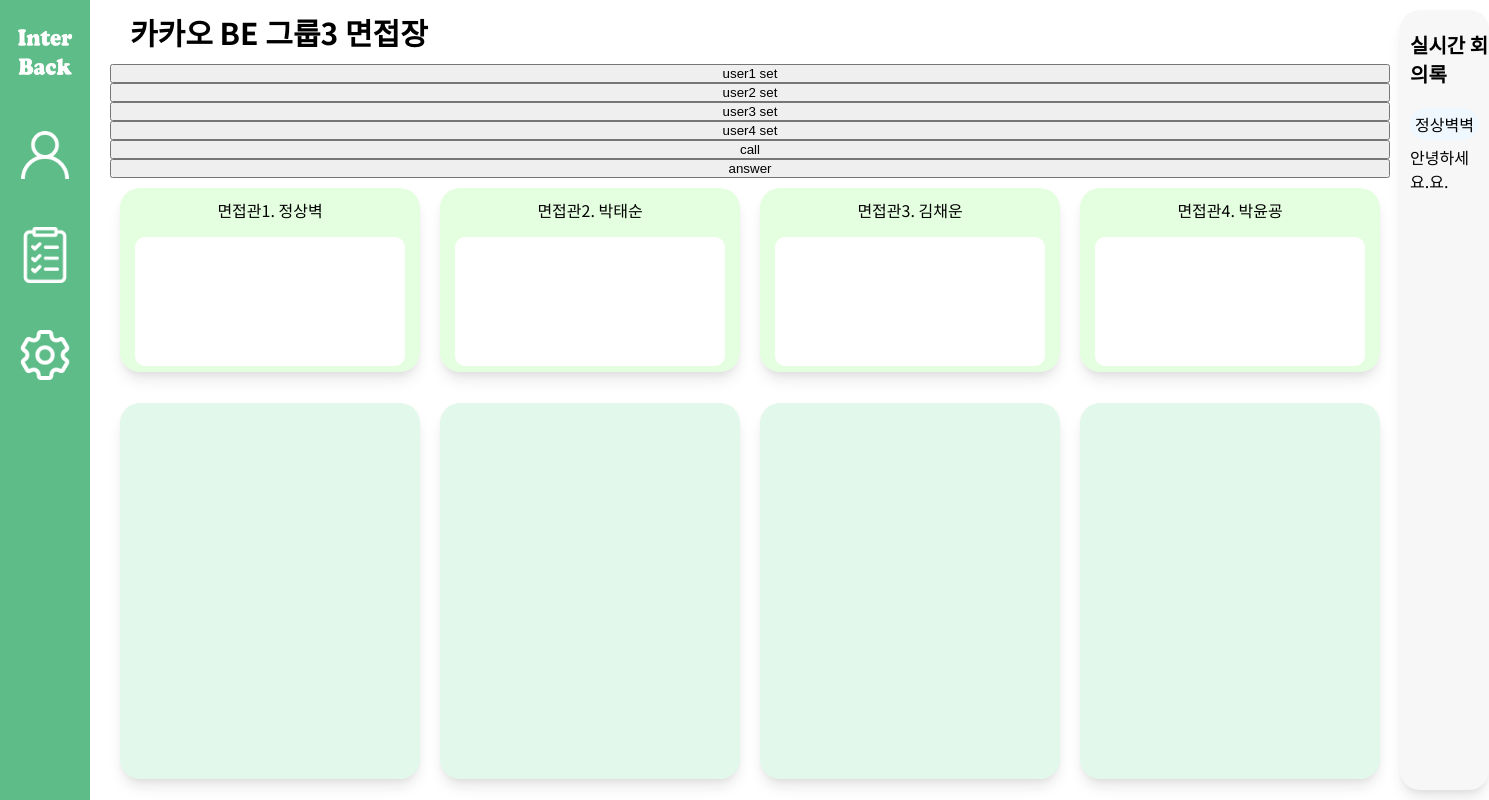
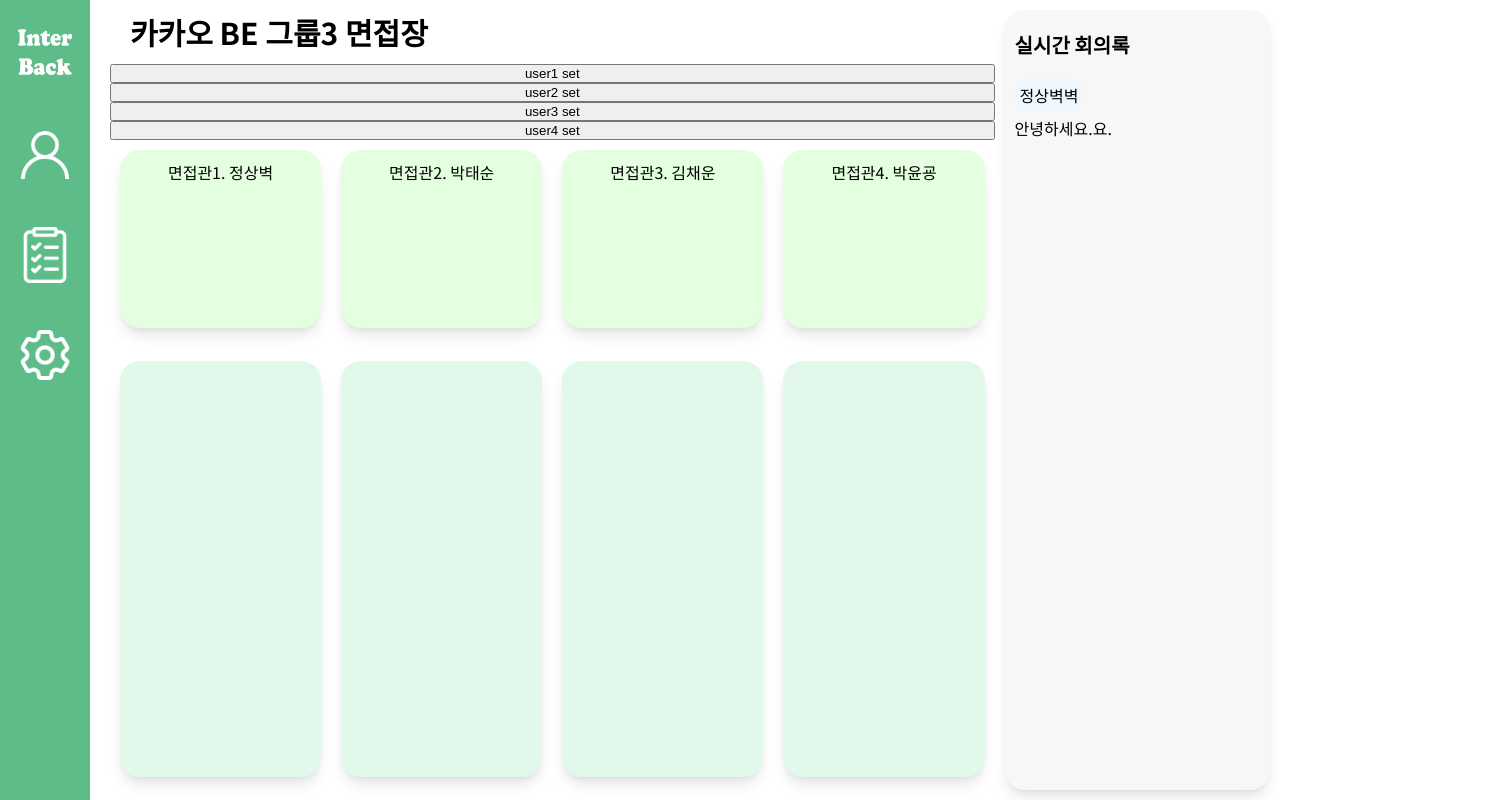
Before and after one commit to JeongSangByuk/InterBack_FE, a Vue app in the folder vue_test/: page /interview-room in a window 1280 px wide. Shown: the whole page, 1489 px wide, since content can reach past the window. Built offline with nearby package versions, Linux system fonts and the light colour scheme.

Commit message:
[FIX] video view fix

```diff
--- a/vue_test/src/assets/scss/2_pages/interview-room.scss
+++ b/vue_test/src/assets/scss/2_pages/interview-room.scss
@@ -96,17 +96,22 @@
     margin: 10px 0 10px 0;
   }
 
-  &__video {
+  &__video-container {
     display: flex;
 
     width: 90%;
-    height: 70%;
-    background-color: white;
+    height: 100%;
+    background-color: transparent;
+    border-radius: 10px;
     margin: 5px;
-    border-radius: 10px;
     align-items: center;
     justify-content: center;
     overflow: hidden;
+
+    video {
+      width: 100%;
+      //height: inherit;
+    }
 
     img {
       width: 70px;
--- a/vue_test/src/views/2_pages/InterviewRoom.vue
+++ b/vue_test/src/views/2_pages/InterviewRoom.vue
@@ -19,35 +19,29 @@
         user4 set
       </button>
 
-      <button type="button" class="btn btn-primary" @click="call">call</button>
-
-      <button type="button" class="btn btn-primary" @click="answer">
-        answer
-      </button>
-
       <div class="interviwer-container">
         <div class="interviewer">
           <p class="interviewer__name">면접관1. 정상벽</p>
-          <div class="interviewer__video">
-            <video id="localVideo" ref="111" autoplay></video>
+          <div class="interviewer__video-container">
+            <video ref="111" autoplay></video>
           </div>
         </div>
         <div class="interviewer">
           <p class="interviewer__name">면접관2. 박태순</p>
-          <div class="interviewer__video">
-            <video id="remoteVideo" ref="222" autoplay></video>
+          <div class="interviewer__video-container">
+            <video ref="222" autoplay></video>
           </div>
         </div>
         <div class="interviewer">
           <p class="interviewer__name">면접관3. 김채운</p>
-          <div class="interviewer__video">
-            <video id="remoteVideo" ref="333" autoplay></video>
+          <div class="interviewer__video-container">
+            <video ref="333" autoplay></video>
           </div>
         </div>
         <div class="interviewer">
           <p class="interviewer__name">면접관4. 박윤굥</p>
-          <div class="interviewer__video">
-            <video id="remoteVideo" ref="444" autoplay></video>
+          <div class="interviewer__video-container">
+            <video ref="444" autoplay></video>
           </div>
         </div>
       </div>
@@ -75,7 +69,7 @@
 import SockJS from "sockjs-client";
 import Stomp from "webstomp-client";
 
-const peers = [];
+//const peers = [];
 let socket;
 let stomp;
 
@@ -115,7 +109,7 @@
             //this.caller = data.from;
 
             //callig을 받은 시점에, answer call을 보내 signaling한다.
-            this.answercall(data.signal, data.from);
+            this.returnCall(data.signal, data.from);
           });
 
           // acceptCall을 받은 시점에서 caller와 callee를 연결.
@@ -126,8 +120,8 @@
 
             console.log("accept call subscribe : " + data);
 
-            console.log(peers);
-            peers.forEach((p) => {
+            console.log(this.peers);
+            this.peers.forEach((p) => {
               if (p[1] === data.to && p[2] === data.from) {
                 p[0].signal(data.signal);
                 return false;
@@ -150,8 +144,11 @@
             let joinedID = users[topIdx].id;
 
             // joined id로 calling 보낸다
-            this.calling(joinedID);
+            this.initCall(joinedID);
           });
+
+          //close session event
+          stomp.subscribe("/sub/video/close-session", (data) => {});
 
           // socket join send
           stomp.send(
@@ -166,8 +163,9 @@
         }
       );
     },
-    //calling
-    calling(joinedID) {
+
+    //caller의 calling 시작.
+    initCall(joinedID) {
       // peer 생성
       const peer = new Peer({
         initiator: true,
@@ -192,11 +190,15 @@
         this.$refs[joinedID].srcObject = stream;
       });
 
-      peers.push([peer, this.myId, joinedID]);
+      peer.on("error", (stream) => {
+        console.log("qweqwe");
+      });
+
+      this.peers.push([peer, this.myId, joinedID]);
     },
 
     // caller에게 요청을 받은 상태에서 connect answer을 보냄.
-    answerceall(callerSignal, callerId) {
+    returnCall(callerSignal, callerId) {
       // callee의  peer
       const peer = new Peer({
         initiator: false,
@@ -220,10 +222,14 @@
         this.$refs[callerId].srcObject = stream;
       });
 
+      peer.on("error", (stream) => {
+        console.log("qweqwe");
+      });
+
       // callee와 caller의 연결.
       peer.signal(callerSignal);
 
-      peers.push([peer, "", ""]);
+      //this.peers.push([peer, "", ""]);
     },
 
     userSet1() {
@@ -286,13 +292,6 @@
         });
       this.connect();
     },
-
-    call() {
-      this.calling();
-    },
-    answer() {
-      this.answercall();
-    },
   },
   mounted() {},
 };
```
